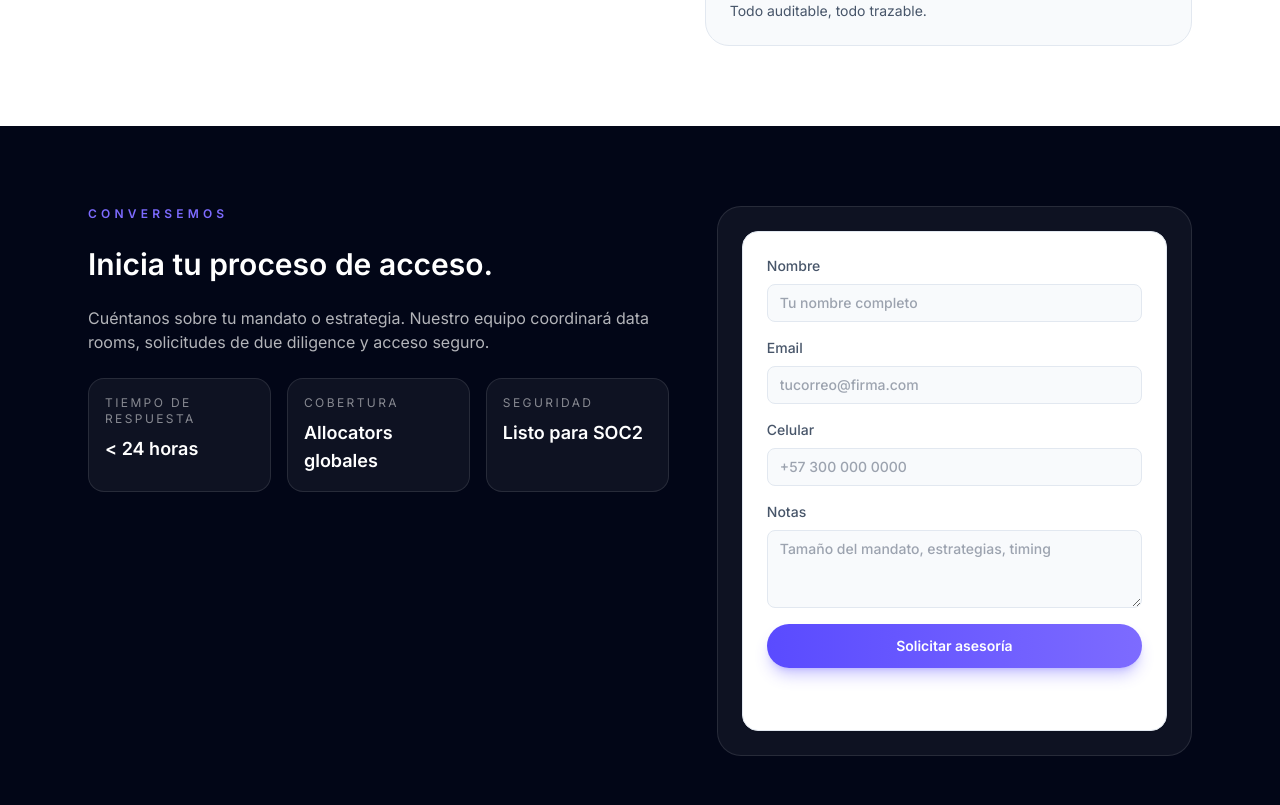
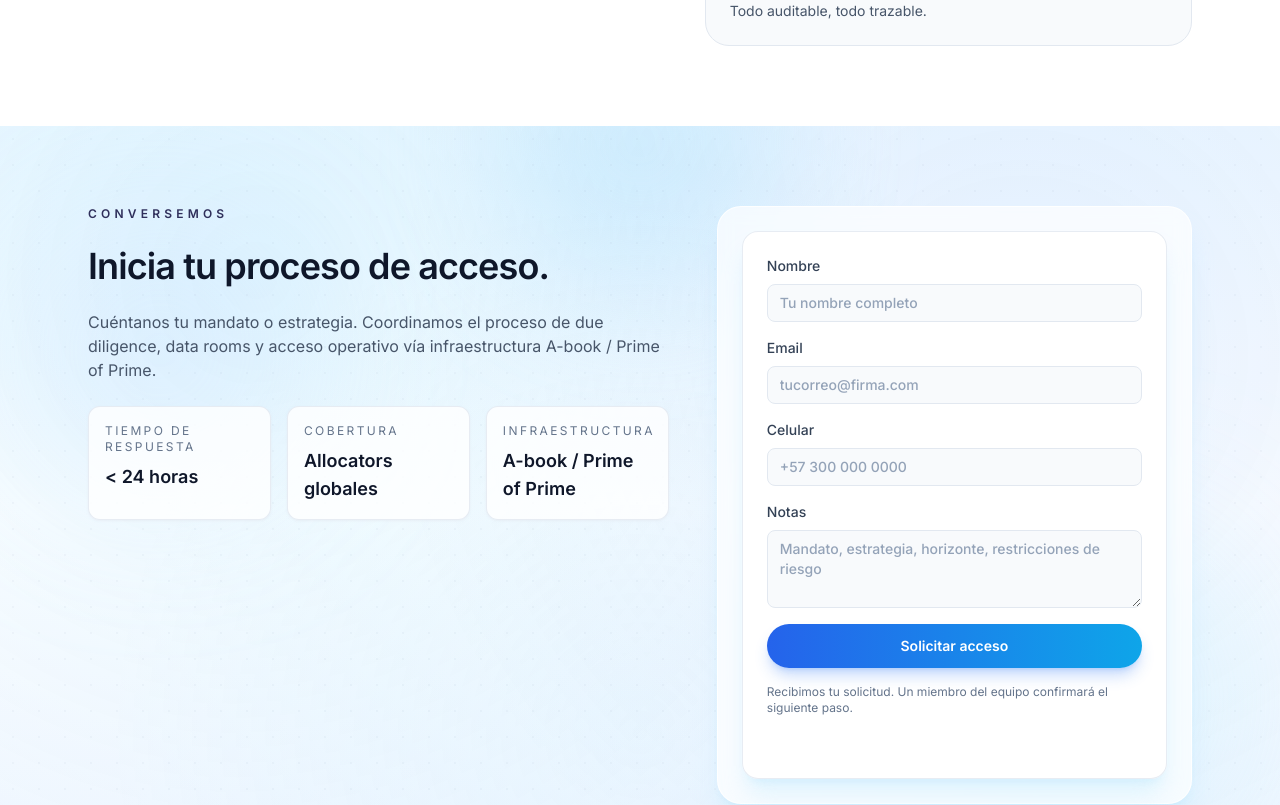
Before and after one commit to Juanherrera-123/Fund_Connect, a Next.js app: page / in a window 1280 px wide. Shown: the part 2540-3345 px from the top of the page. Built offline with nearby package versions, Linux system fonts and the light colour scheme.

Commit message:
Restyle contact section to match hero

```diff
--- a/src/components/forms/ContactForm.tsx
+++ b/src/components/forms/ContactForm.tsx
@@ -51,13 +51,13 @@ export function ContactForm() {
     <form
       id="contactForm"
       ref={formRef}
-      className="grid gap-4 rounded-2xl border border-slate-200 bg-white p-6 shadow-sm"
+      className="grid gap-4 rounded-2xl border border-slate-200/80 bg-white/90 p-6 shadow-xl shadow-sky-200/40 backdrop-blur"
       onSubmit={handleSubmit}
     >
-      <label className="grid gap-2 text-sm font-medium text-slate-600">
+      <label className="grid gap-2 text-sm font-medium text-slate-700">
         <span data-i18n="contactNameLabel">Name</span>
         <input
-          className="w-full rounded-lg border border-slate-200 bg-slate-50 px-3 py-2 text-sm text-slate-900 focus:outline-none focus:ring-2 focus:ring-igates-500/30"
+          className="w-full rounded-lg border border-slate-200 bg-slate-50 px-3 py-2 text-sm text-slate-900 placeholder:text-slate-400 focus:border-igates-500 focus:outline-none focus:ring-2 focus:ring-igates-500/30"
           type="text"
           name="name"
           placeholder="Your full name"
@@ -65,10 +65,10 @@ export function ContactForm() {
           required
         />
       </label>
-      <label className="grid gap-2 text-sm font-medium text-slate-600">
+      <label className="grid gap-2 text-sm font-medium text-slate-700">
         <span data-i18n="contactEmailLabel">Email</span>
         <input
-          className="w-full rounded-lg border border-slate-200 bg-slate-50 px-3 py-2 text-sm text-slate-900 focus:outline-none focus:ring-2 focus:ring-igates-500/30"
+          className="w-full rounded-lg border border-slate-200 bg-slate-50 px-3 py-2 text-sm text-slate-900 placeholder:text-slate-400 focus:border-igates-500 focus:outline-none focus:ring-2 focus:ring-igates-500/30"
           type="email"
           name="email"
           placeholder="you@firm.com"
@@ -76,10 +76,10 @@ export function ContactForm() {
           required
         />
       </label>
-      <label className="grid gap-2 text-sm font-medium text-slate-600">
+      <label className="grid gap-2 text-sm font-medium text-slate-700">
         <span data-i18n="contactPhoneLabel">Phone</span>
         <input
-          className="w-full rounded-lg border border-slate-200 bg-slate-50 px-3 py-2 text-sm text-slate-900 focus:outline-none focus:ring-2 focus:ring-igates-500/30"
+          className="w-full rounded-lg border border-slate-200 bg-slate-50 px-3 py-2 text-sm text-slate-900 placeholder:text-slate-400 focus:border-igates-500 focus:outline-none focus:ring-2 focus:ring-igates-500/30"
           type="tel"
           name="phone"
           placeholder="+57 300 000 0000"
@@ -87,25 +87,28 @@ export function ContactForm() {
           required
         />
       </label>
-      <label className="grid gap-2 text-sm font-medium text-slate-600">
+      <label className="grid gap-2 text-sm font-medium text-slate-700">
         <span data-i18n="contactNotesLabel">Notes</span>
         <textarea
-          className="w-full rounded-lg border border-slate-200 bg-slate-50 px-3 py-2 text-sm text-slate-900 focus:outline-none focus:ring-2 focus:ring-igates-500/30"
+          className="w-full rounded-lg border border-slate-200 bg-slate-50 px-3 py-2 text-sm text-slate-900 placeholder:text-slate-400 focus:border-igates-500 focus:outline-none focus:ring-2 focus:ring-igates-500/30"
           name="message"
           rows={3}
-          placeholder="Mandate size, strategies, timing"
+          placeholder="Mandate, strategy, horizon, risk constraints"
           data-i18n-placeholder="contactNotesPlaceholder"
           required
         ></textarea>
       </label>
       <button
-        className="inline-flex items-center justify-center rounded-full bg-gradient-to-r from-igates-500 to-igates-400 px-6 py-3 text-sm font-semibold text-white shadow-lg shadow-igates-500/30 transition hover:bg-none hover:bg-white hover:text-igates-500 disabled:cursor-not-allowed disabled:opacity-70"
+        className="inline-flex items-center justify-center rounded-full bg-gradient-to-r from-blue-600 to-sky-500 px-6 py-3 text-sm font-semibold text-white shadow-lg shadow-blue-500/30 transition hover:from-blue-700 hover:to-sky-600 disabled:cursor-not-allowed disabled:opacity-70"
         type="submit"
         data-i18n="contactSubmit"
         disabled={state.isSubmitting}
       >
-        Request Advisory
+        Request access
       </button>
+      <p className="text-xs text-slate-500" data-i18n="contactSubmitNote">
+        We received your request. A team member will confirm the next step.
+      </p>
       <p className="min-h-[22px] text-xs text-slate-500" id="formStatus" aria-live="polite">
         {state.status}
       </p>
--- a/src/components/home/Contact.tsx
+++ b/src/components/home/Contact.tsx
@@ -16,43 +16,56 @@ const contactMeta = [
   {
     labelKey: "contactSecurityLabel",
     metricKey: "contactSecurityMetric",
-    label: "Seguridad",
-    metric: "Listo para SOC2",
+    label: "Infraestructura",
+    metric: "A-book / Prime of Prime",
   },
 ];
 
 export function Contact() {
   return (
-    <section id="contact" className="bg-slate-950 py-20 text-white">
-      <div className="mx-auto grid max-w-6xl gap-12 px-6 lg:grid-cols-[1.1fr_0.9fr]">
+    <section
+      id="contact"
+      className="relative overflow-hidden bg-gradient-to-b from-sky-50 via-white to-blue-50 py-20"
+    >
+      <div className="pointer-events-none absolute inset-0">
+        <div className="absolute -top-32 left-1/2 h-72 w-72 -translate-x-1/2 rounded-full bg-sky-200/40 blur-3xl" />
+        <div className="absolute left-8 top-24 h-64 w-64 rounded-full bg-blue-200/30 blur-[90px]" />
+        <div className="absolute bottom-10 right-12 h-72 w-72 rounded-full bg-cyan-200/30 blur-[100px]" />
+        <div className="absolute inset-0 bg-[radial-gradient(circle_at_20%_20%,rgba(56,189,248,0.18),transparent_55%),radial-gradient(circle_at_80%_30%,rgba(59,130,246,0.16),transparent_55%),radial-gradient(circle_at_50%_80%,rgba(125,211,252,0.14),transparent_60%)] opacity-60" />
+        <div className="absolute inset-0 bg-[radial-gradient(rgba(148,163,184,0.25)_1px,transparent_1px)] opacity-30 [background-size:26px_26px]" />
+      </div>
+      <div className="relative mx-auto grid max-w-6xl gap-12 px-6 lg:grid-cols-[1.1fr_0.9fr]">
         <div className="space-y-6">
           <p
-            className="text-xs font-semibold uppercase tracking-[0.35em] text-igates-400"
+            className="text-xs font-semibold uppercase tracking-[0.35em] text-igates-600"
             data-i18n="contactEyebrow"
           >
-            Conversemos
+            CONVERSEMOS
           </p>
-          <h2 className="text-3xl font-semibold" data-i18n="contactTitle">
+          <h2 className="text-3xl font-semibold tracking-tight text-slate-900 sm:text-4xl" data-i18n="contactTitle">
             Inicia tu proceso de acceso.
           </h2>
-          <p className="text-base text-white/70" data-i18n="contactLead">
-            Cuéntanos sobre tu mandato o estrategia. Nuestro equipo coordinará data rooms,
-            solicitudes de due diligence y acceso seguro.
+          <p className="text-base text-slate-600" data-i18n="contactLead">
+            Cuéntanos tu mandato o estrategia. Coordinamos el proceso de due diligence, data rooms y
+            acceso operativo vía infraestructura A-book / Prime of Prime.
           </p>
           <div className="grid gap-4 sm:grid-cols-3">
             {contactMeta.map((item) => (
-              <div key={item.labelKey} className="rounded-2xl border border-white/10 bg-white/5 p-4">
-                <p className="text-xs uppercase tracking-[0.2em] text-white/50" data-i18n={item.labelKey}>
+              <div
+                key={item.labelKey}
+                className="rounded-xl border border-slate-200/80 bg-white/80 p-4 shadow-sm shadow-slate-200/50 transition hover:-translate-y-0.5 hover:shadow-md"
+              >
+                <p className="text-xs uppercase tracking-[0.2em] text-slate-500" data-i18n={item.labelKey}>
                   {item.label}
                 </p>
-                <p className="mt-2 text-lg font-semibold" data-i18n={item.metricKey}>
+                <p className="mt-2 text-lg font-semibold text-slate-900" data-i18n={item.metricKey}>
                   {item.metric}
                 </p>
               </div>
             ))}
           </div>
         </div>
-        <div className="rounded-3xl border border-white/10 bg-white/5 p-6">
+        <div className="rounded-3xl border border-white/80 bg-white/70 p-6 shadow-xl shadow-sky-200/40 backdrop-blur">
           <ContactForm />
         </div>
       </div>
--- a/src/lib/igatesData.ts
+++ b/src/lib/igatesData.ts
@@ -96,16 +96,16 @@ export const translations = {
     complianceGovernanceTitle: "Risk and traceability",
     complianceGovernanceBody:
       "Structured allocations with drawdown limits, verifiable reporting, and performance tracking on real accounts. Everything auditable, everything traceable.",
-    contactEyebrow: "Let's talk",
+    contactEyebrow: "LET'S CONNECT",
     contactTitle: "Start your access process.",
     contactLead:
-      "Tell us about your mandate or strategy. Our team will coordinate data rooms, due diligence requests, and secure access.",
+      "Tell us about your mandate or strategy. We coordinate due diligence, data rooms, and operational access via A-book / Prime of Prime infrastructure.",
     contactResponseLabel: "Response time",
     contactResponseMetric: "< 24 hours",
     contactCoverageLabel: "Coverage",
     contactCoverageMetric: "Global allocators",
-    contactSecurityLabel: "Security",
-    contactSecurityMetric: "SOC2-ready",
+    contactSecurityLabel: "Infrastructure",
+    contactSecurityMetric: "A-book / Prime of Prime",
     contactNameLabel: "Name",
     contactNamePlaceholder: "Your full name",
     contactEmailLabel: "Email",
@@ -119,8 +119,9 @@ export const translations = {
     contactRoleManager: "Fund Manager",
     contactRoleOps: "Operations / Compliance",
     contactNotesLabel: "Notes",
-    contactNotesPlaceholder: "Mandate size, strategies, timing",
-    contactSubmit: "Request Advisory",
+    contactNotesPlaceholder: "Mandate, strategy, horizon, risk constraints",
+    contactSubmit: "Request access",
+    contactSubmitNote: "We received your request. A team member will confirm the next step.",
     contactStatusSending: "Sending...",
     contactStatusSuccess: "We received your request. Our team will respond shortly.",
     contactStatusError: "Unable to submit right now. Please confirm the backend is running.",
@@ -605,16 +606,16 @@ export const translations = {
     complianceGovernanceTitle: "Riesgo y trazabilidad",
     complianceGovernanceBody:
       "Asignaciones estructuradas con límites de drawdown, reporting verificable y seguimiento de performance sobre cuentas reales. Todo auditable, todo trazable.",
-    contactEyebrow: "Conversemos",
+    contactEyebrow: "CONVERSEMOS",
     contactTitle: "Inicia tu proceso de acceso.",
     contactLead:
-      "Cuéntanos sobre tu mandato o estrategia. Nuestro equipo coordinará data rooms, solicitudes de due diligence y acceso seguro.",
+      "Cuéntanos tu mandato o estrategia. Coordinamos el proceso de due diligence, data rooms y acceso operativo vía infraestructura A-book / Prime of Prime.",
     contactResponseLabel: "Tiempo de respuesta",
     contactResponseMetric: "< 24 horas",
     contactCoverageLabel: "Cobertura",
     contactCoverageMetric: "Allocators globales",
-    contactSecurityLabel: "Seguridad",
-    contactSecurityMetric: "Listo para SOC2",
+    contactSecurityLabel: "Infraestructura",
+    contactSecurityMetric: "A-book / Prime of Prime",
     contactNameLabel: "Nombre",
     contactNamePlaceholder: "Tu nombre completo",
     contactEmailLabel: "Email",
@@ -628,8 +629,9 @@ export const translations = {
     contactRoleManager: "Gestor de fondos",
     contactRoleOps: "Operaciones / Compliance",
     contactNotesLabel: "Notas",
-    contactNotesPlaceholder: "Tamaño del mandato, estrategias, timing",
-    contactSubmit: "Solicitar asesoría",
+    contactNotesPlaceholder: "Mandato, estrategia, horizonte, restricciones de riesgo",
+    contactSubmit: "Solicitar acceso",
+    contactSubmitNote: "Recibimos tu solicitud. Un miembro del equipo confirmará el siguiente paso.",
     contactStatusSending: "Enviando...",
     contactStatusSuccess: "Recibimos tu solicitud. Nuestro equipo responderá pronto.",
     contactStatusError: "No se pudo enviar. Confirma que el backend esté activo.",
@@ -1120,16 +1122,16 @@ export const translations = {
     complianceGovernanceTitle: "Risco e rastreabilidade",
     complianceGovernanceBody:
       "Alocações estruturadas com limites de drawdown, reporting verificável e acompanhamento de performance em contas reais. Tudo auditável, tudo rastreável.",
-    contactEyebrow: "Vamos conversar",
+    contactEyebrow: "VAMOS CONVERSAR",
     contactTitle: "Inicie seu processo de acesso.",
     contactLead:
-      "Conte-nos sobre seu mandato ou estratégia. Nossa equipe coordenará data rooms, solicitações de due diligence e acesso seguro.",
+      "Conte-nos seu mandato ou estratégia. Coordenamos o processo de due diligence, data rooms e acesso operacional via infraestrutura A-book / Prime of Prime.",
     contactResponseLabel: "Tempo de resposta",
     contactResponseMetric: "< 24 horas",
     contactCoverageLabel: "Cobertura",
     contactCoverageMetric: "Allocators globais",
-    contactSecurityLabel: "Segurança",
-    contactSecurityMetric: "Pronto para SOC2",
+    contactSecurityLabel: "Infraestrutura",
+    contactSecurityMetric: "A-book / Prime of Prime",
     contactNameLabel: "Nome",
     contactNamePlaceholder: "Seu nome completo",
     contactEmailLabel: "Email",
@@ -1143,8 +1145,9 @@ export const translations = {
     contactRoleManager: "Gestor de fundos",
     contactRoleOps: "Operações / Compliance",
     contactNotesLabel: "Observações",
-    contactNotesPlaceholder: "Tamanho do mandato, estratégias, prazos",
-    contactSubmit: "Solicitar assessoria",
+    contactNotesPlaceholder: "Mandato, estratégia, horizonte, restrições de risco",
+    contactSubmit: "Solicitar acesso",
+    contactSubmitNote: "Recebemos sua solicitação. Um membro da equipe confirmará o próximo passo.",
     contactStatusSending: "Enviando...",
     contactStatusSuccess: "Recebemos sua solicitação. Nossa equipe responderá em breve.",
     contactStatusError: "Não foi possível enviar agora. Confirme se o backend está ativo.",
@@ -1633,16 +1636,16 @@ export const translations = {
     complianceGovernanceTitle: "Rischio e tracciabilità",
     complianceGovernanceBody:
       "Allocazioni strutturate con limiti di drawdown, reporting verificabile e monitoraggio della performance su conti reali. Tutto auditabile, tutto tracciabile.",
-    contactEyebrow: "Parliamone",
+    contactEyebrow: "PARLIAMONE",
     contactTitle: "Avvia il tuo processo di accesso.",
     contactLead:
-      "Raccontaci il tuo mandato o strategia. Il nostro team coordinerà data room, richieste di due diligence e accesso sicuro.",
+      "Raccontaci il tuo mandato o la tua strategia. Coordiniamo due diligence, data room e accesso operativo tramite infrastruttura A-book / Prime of Prime.",
     contactResponseLabel: "Tempo di risposta",
     contactResponseMetric: "< 24 ore",
     contactCoverageLabel: "Copertura",
     contactCoverageMetric: "Allocators globali",
-    contactSecurityLabel: "Sicurezza",
-    contactSecurityMetric: "Pronto per SOC2",
+    contactSecurityLabel: "Infrastruttura",
+    contactSecurityMetric: "A-book / Prime of Prime",
     contactNameLabel: "Nome",
     contactNamePlaceholder: "Il tuo nome completo",
     contactEmailLabel: "Email",
@@ -1656,8 +1659,9 @@ export const translations = {
     contactRoleManager: "Fund manager",
     contactRoleOps: "Operazioni / Compliance",
     contactNotesLabel: "Note",
-    contactNotesPlaceholder: "Dimensione mandato, strategie, tempistiche",
-    contactSubmit: "Richiedi consulenza",
+    contactNotesPlaceholder: "Mandato, strategia, orizzonte, vincoli di rischio",
+    contactSubmit: "Richiedi accesso",
+    contactSubmitNote: "Abbiamo ricevuto la tua richiesta. Un membro del team confermerà il prossimo passo.",
     contactStatusSending: "Invio in corso...",
     contactStatusSuccess: "Abbiamo ricevuto la tua richiesta. Risponderemo a breve.",
     contactStatusError: "Impossibile inviare ora. Verifica che il backend sia attivo.",
@@ -2145,13 +2149,13 @@ export const translations = {
       "结构化配置包含回撤上限、可验证的报告以及对真实账户业绩的跟踪。全部可审计、全部可追溯。",
     contactEyebrow: "让我们沟通",
     contactTitle: "开启你的访问流程。",
-    contactLead: "告诉我们你的投资委托或策略。我们的团队将协调数据室、尽调请求与安全访问。",
+    contactLead: "告诉我们你的投资委托或策略。我们将协调尽调流程、数据室和通过 A-book / Prime of Prime 基础设施的运营访问。",
     contactResponseLabel: "响应时间",
     contactResponseMetric: "< 24 小时",
     contactCoverageLabel: "覆盖范围",
     contactCoverageMetric: "全球配置方",
-    contactSecurityLabel: "安全性",
-    contactSecurityMetric: "SOC2 就绪",
+    contactSecurityLabel: "基础设施",
+    contactSecurityMetric: "A-book / Prime of Prime",
     contactNameLabel: "姓名",
     contactNamePlaceholder: "你的全名",
     contactEmailLabel: "邮箱",
@@ -2165,8 +2169,9 @@ export const translations = {
     contactRoleManager: "基金管理人",
     contactRoleOps: "运营 / 合规",
     contactNotesLabel: "备注",
-    contactNotesPlaceholder: "委托规模、策略、时间安排",
-    contactSubmit: "申请咨询",
+    contactNotesPlaceholder: "委托、策略、期限、风险约束",
+    contactSubmit: "申请访问",
+    contactSubmitNote: "我们已收到你的请求，团队成员将确认下一步。",
     contactStatusSending: "发送中...",
     contactStatusSuccess: "我们已收到你的请求，将尽快回复。",
     contactStatusError: "暂时无法提交，请确认后端正在运行。",
```
